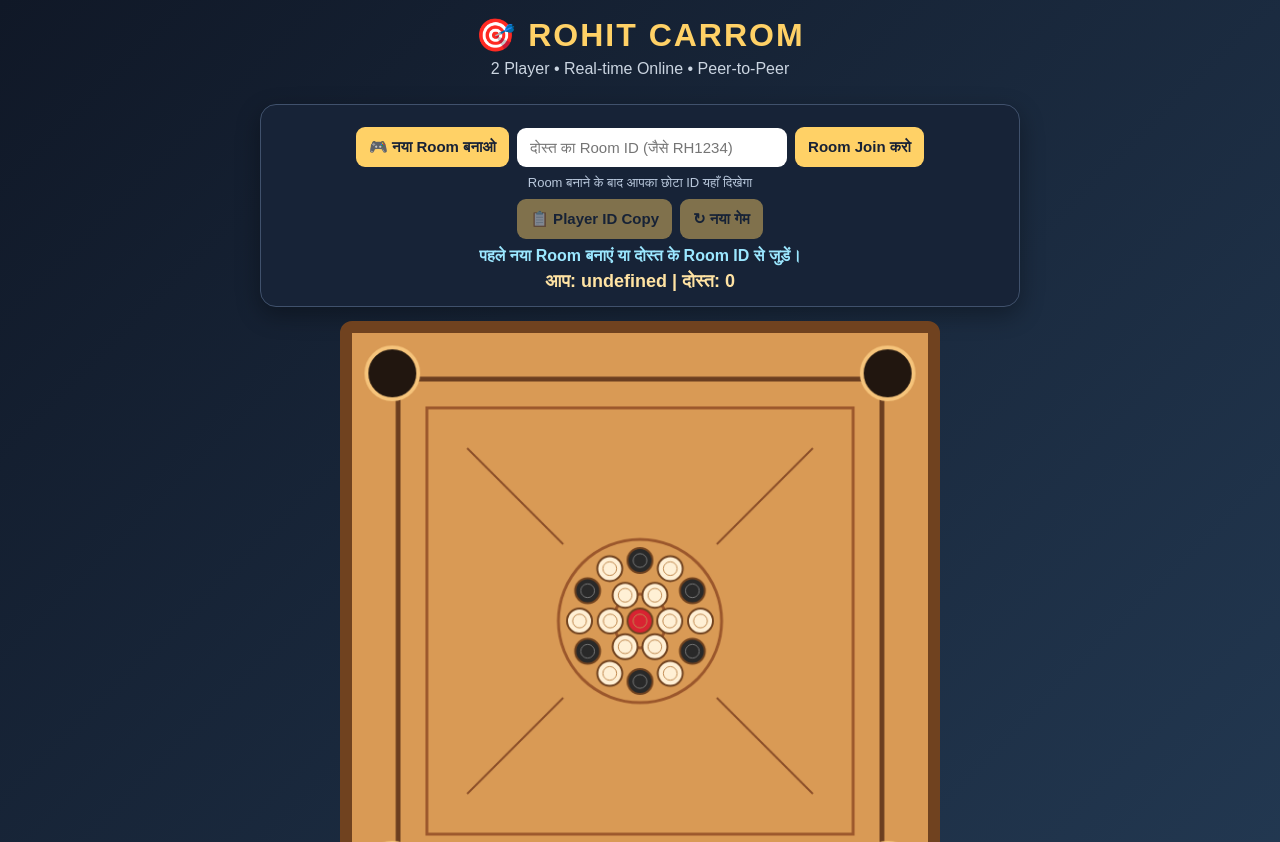
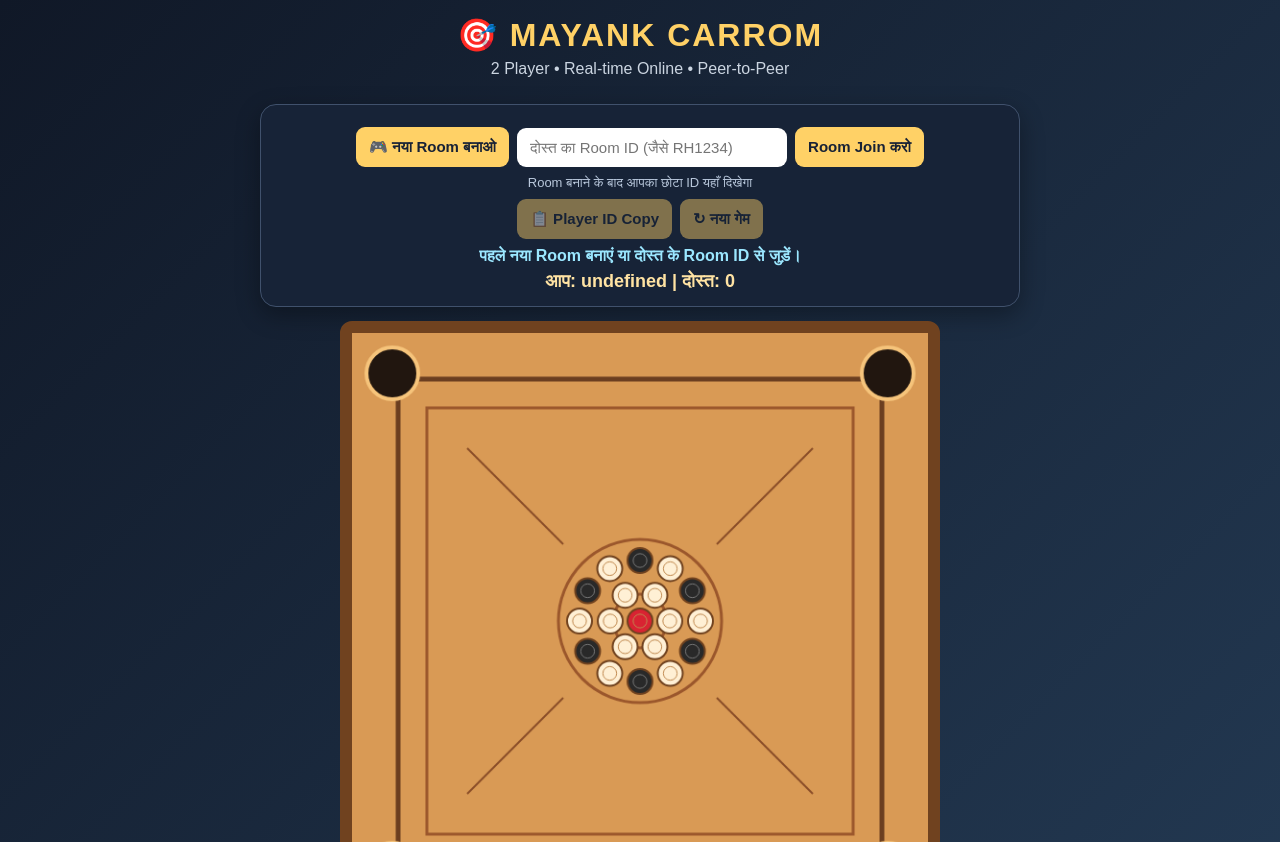
Before and after one commit to rohitnayak33126-lab/ROHIT-CARROM-7, a plain HTML site: page index.html in a window 1280 px wide. Shown: the top 842 px of the page. Drawn offline with Linux system fonts and the light colour scheme.

Commit message:
Change title and header from  to 'MAYANK'

```diff
--- a/index.html
+++ b/index.html
@@ -3,7 +3,7 @@
 <head>
 <meta charset="UTF-8">
 <meta name="viewport" content="width=device-width, initial-scale=1.0">
-<title>ROHIT CARROM - Online Multiplayer</title>
+<title>MAYANK CARROM - Online Multiplayer</title>
 <script src="https://unpkg.com/peerjs@1.5.4/dist/peerjs.min.js"></script>
 <style>
 *{box-sizing:border-box}body{margin:0;background:linear-gradient(135deg,#101827,#243b55);color:#fff;font-family:Arial,sans-serif;text-align:center}
@@ -24,7 +24,7 @@ label{font-size:14px;color:#dce7f5}input[type=range]{width:150px;padding:0}
 </style>
 </head>
 <body>
-<header><h1>🎯 ROHIT CARROM</h1><div class="sub">2 Player • Real-time Online • Peer-to-Peer</div></header>
+<header><h1>🎯 MAYANK CARROM</h1><div class="sub">2 Player • Real-time Online • Peer-to-Peer</div></header>
 
 <section class="panel">
   <div class="row">
```
